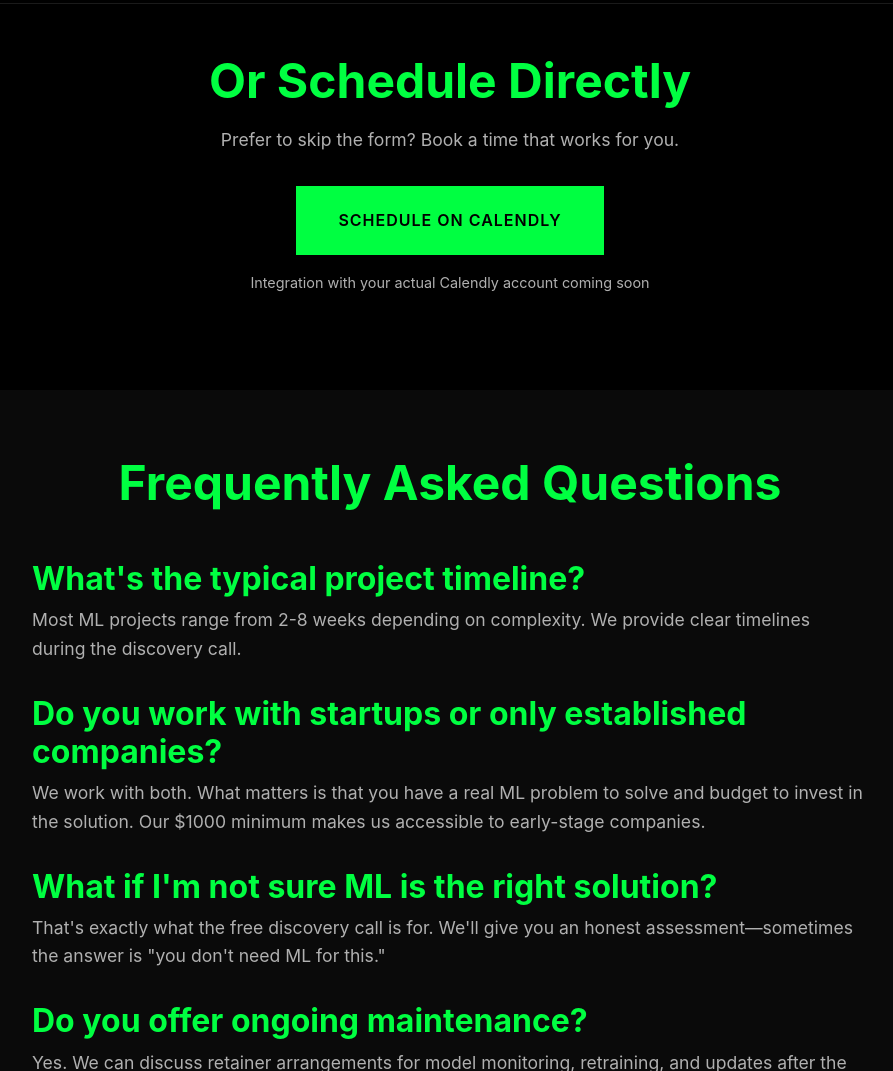
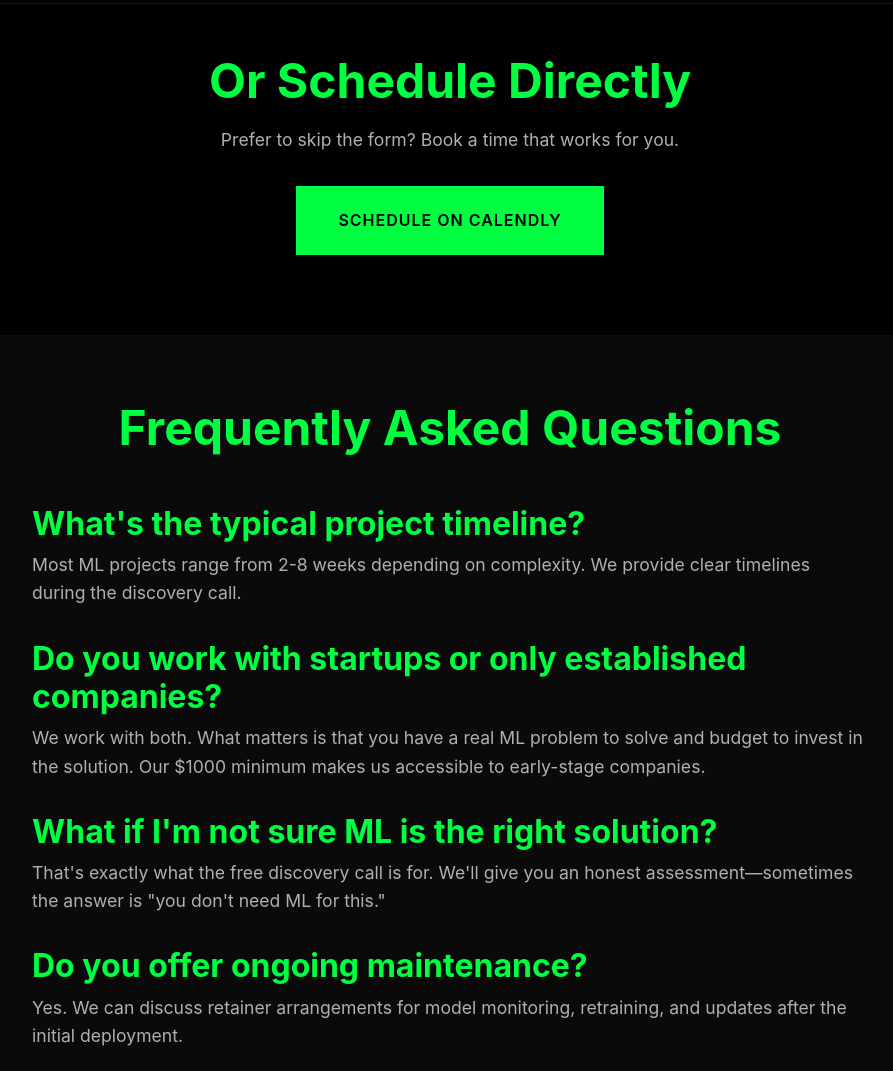
Before and after one commit to krauscode920/KrausTech-Solutions, a plain HTML site: page contact.html in a window 1280 px wide. Shown: the part 2317-3388 px from the top of the page, without its empty margins (190-1083 px from the left). Drawn offline with Linux system fonts and the light colour scheme.

Commit message:
Remove integration placeholder text from contact.html
Removed placeholder text about Calendly integration.

```diff
--- a/contact.html
+++ b/contact.html
@@ -281,9 +281,7 @@
                 <a href="https://calendly.com/sidkraus920/discovery-call" target="_blank" class="btn btn-primary btn-large">
                     Schedule on Calendly
                 </a>
-                <p style="margin-top: 1rem; font-size: 0.9rem; color: var(--color-gray-text);">
-                    Integration with your actual Calendly account coming soon
-                </p>
+
             </div>
         </div>
     </section>
```
